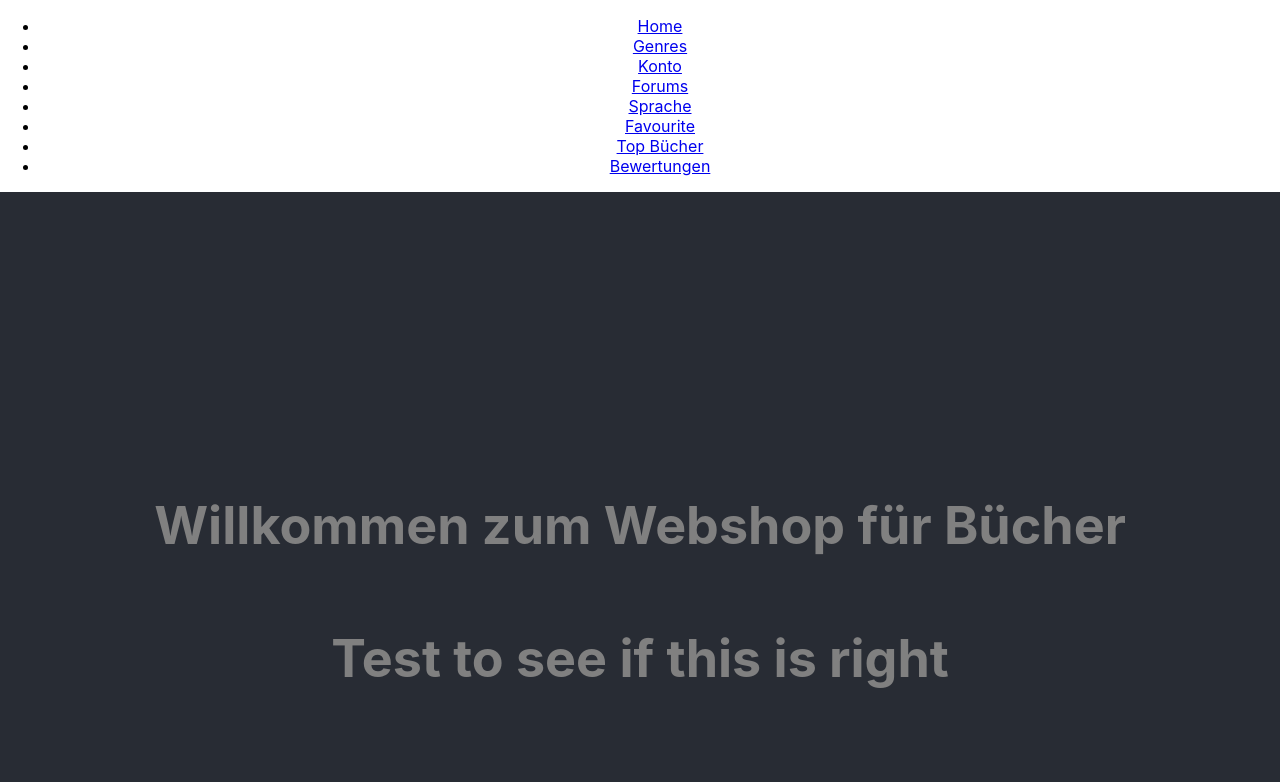
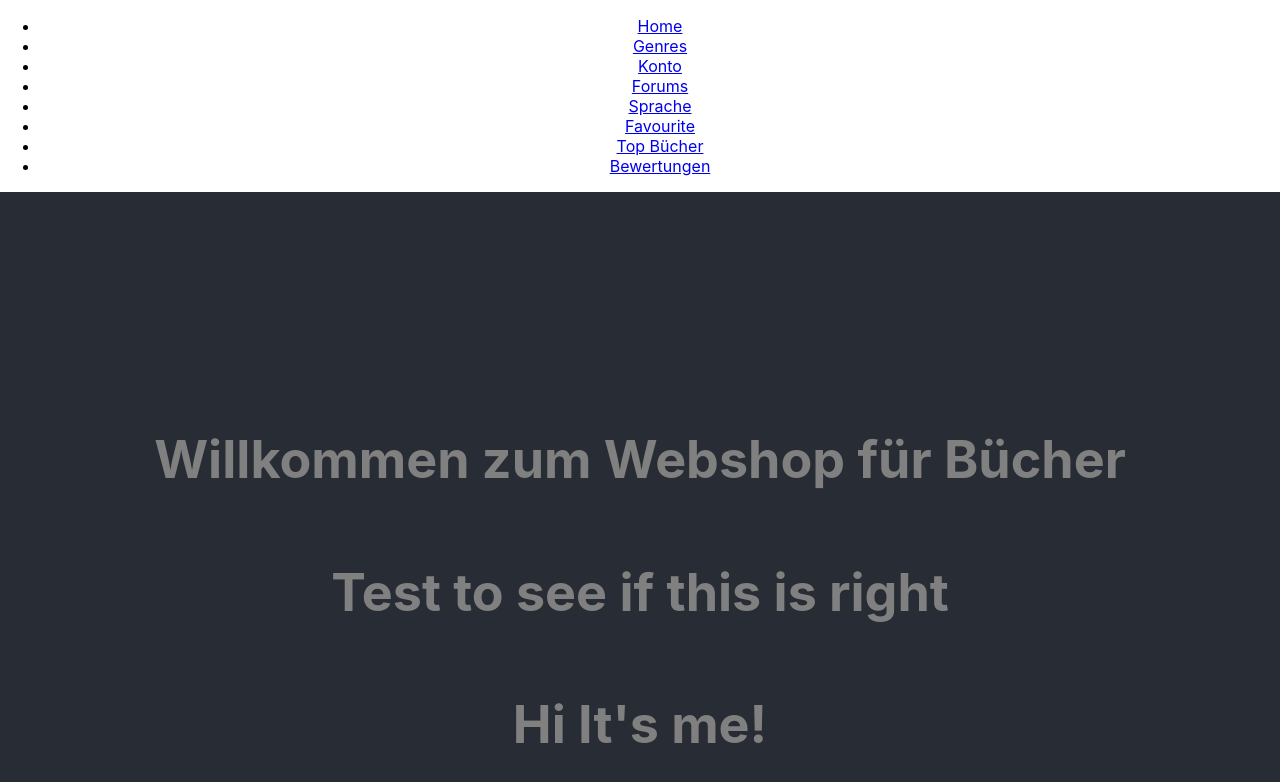
Before and after one commit to EthanUltra/LB-Projekt-M294-295_Ethan-Shrestha, a React (Create React App) app in the folder Front-End/Projekt/: page / in a window 1280 px wide. Shown: the top 782 px of the page. Built offline with nearby package versions, Linux system fonts and the light colour scheme.

Commit message:
Added a line in App.js

```diff
--- a/Front-End/Projekt/src/App.js
+++ b/Front-End/Projekt/src/App.js
@@ -43,6 +43,7 @@ function Layout() {
         <header className="App-header">
           <h1>Willkommen zum Webshop für Bücher</h1>
           <h1>Test to see if this is right</h1>
+          <h1>Hi It's me!</h1>
           <Outlet/>
         </header>
       </div>
```
